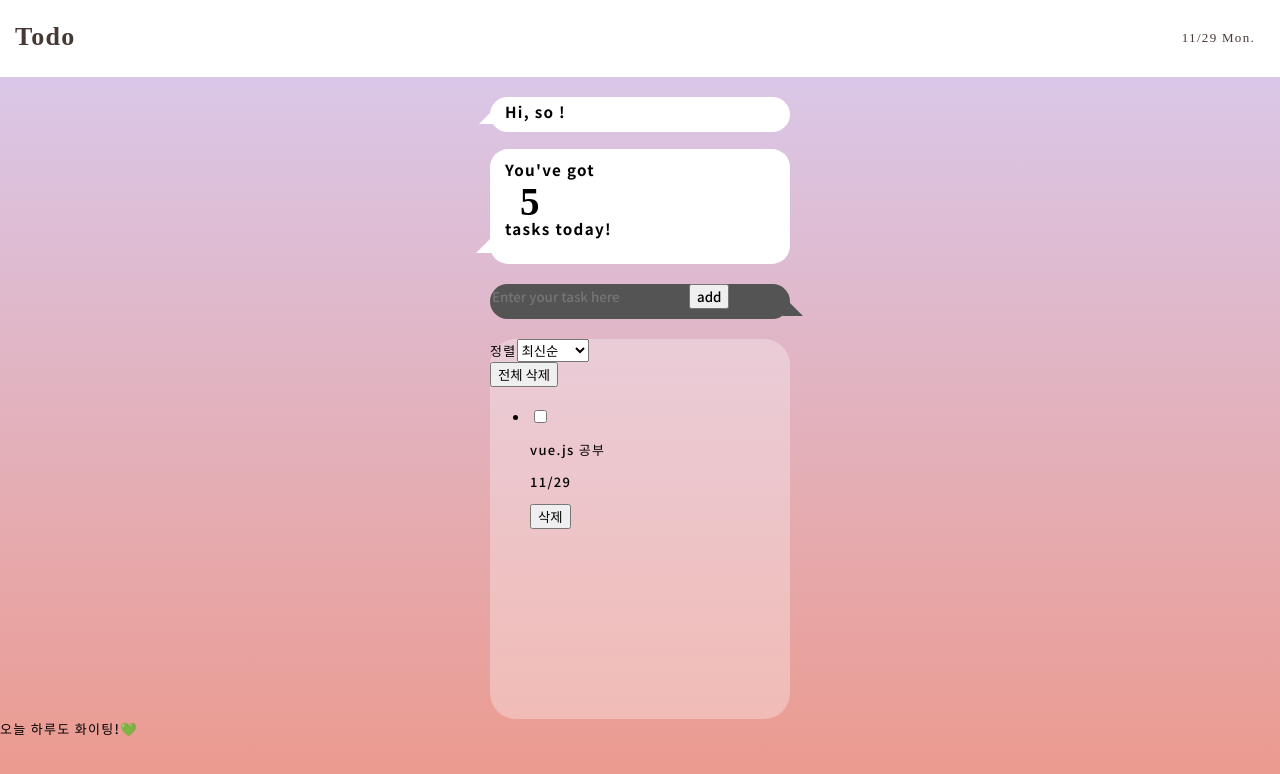
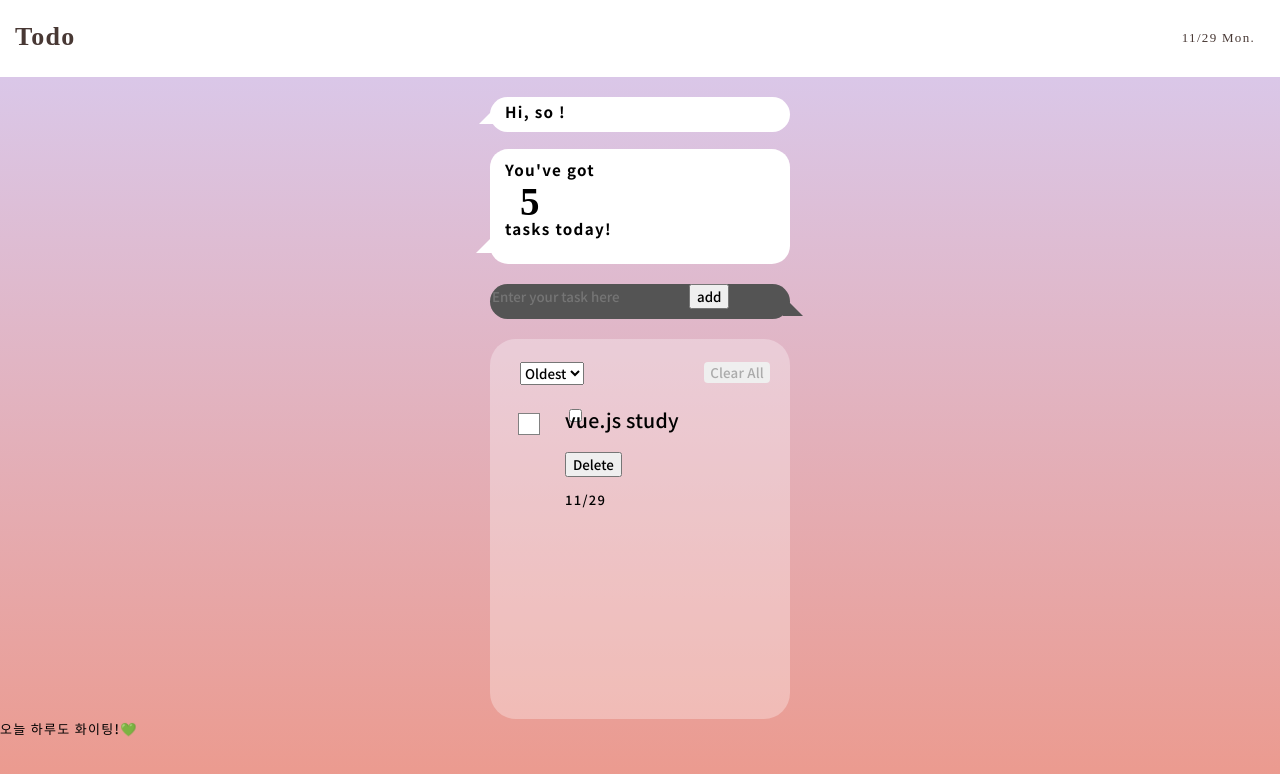
Before and after one commit to so-log/2022, a Vue app: page / in a window 1280 px wide. Shown: the top 774 px of the page. Built offline with nearby package versions, Linux system fonts and the light colour scheme; some icons are missing; a web font is replaced by a local one.

Commit message:
list부분 css 수정중

```diff
--- a/public/css/style.css
+++ b/public/css/style.css
@@ -5,6 +5,7 @@
     box-sizing: border-box;
     outline: none;
     font-family: 'Noto Sans KR', sans-serif;
+    list-style: none;
 }
 
 html {
@@ -164,3 +165,100 @@ input{
     height: 380px;
     background-color: rgba( 255, 255, 255, 0.3 );
 }
+
+/* Controller */
+.blind {
+    display: none;
+}
+
+.select {
+    position: relative;
+    top: 23px;
+    left: 30px;
+}
+
+button.clear {
+    float: right;
+    position: relative;
+    right: 20px;
+    border: 0px;
+    border-radius: 0.3rem;
+    /* font-size: 10px; */
+    letter-spacing: 0.014rem;
+    /* font-size: 1.4rem; */
+    color: #ababab;
+    transition: color 0.2s;
+}
+
+button.clear:hover{
+    color: #8e8e8e;
+}
+
+/* List */
+/* 수정해나가기 */
+.list {
+    position: relative;
+    margin-top: 40px;
+    margin-left: -30px;
+}
+
+input #list_item {
+    /* display: none; */
+}
+
+.list_item {
+    position: relative;
+    width: 100%;
+    padding: 0 1rem 0 5rem;
+    /* background-color: #fff;
+    border-radius: 4px; */
+}
+
+.list__text {
+    color: #bababa;
+    text-decoration: line-through;
+}
+
+.list_item label {
+    padding: 1.6rem 0;
+    font-size: 1.5rem;
+    line-height: 1.24;
+    letter-spacing: 0.017rem;
+    cursor: pointer;
+}
+
+.list_item label:before {
+    position: absolute;
+    top: 10%;
+    left: 1.4rem;
+    display: block;
+    width: 1.5rem;
+    height: 1.5rem;
+    border: solid 1px #818181;
+    background-color: #ffffff;
+    content: "";
+    cursor: pointer;
+}
+
+/* 다음 네모 박스 */
+.list_item label:after {
+    position: absolute;
+    display: block;
+    top: 10%;
+    left: 1.4rem;
+    width: 1.5rem;
+    height: 1.5rem;
+    border: solid 1px #818181;
+    background-color: #ffffff;
+    content: "";
+    cursor: pointer;
+}
+
+.list_text {
+    margin-top: -1.4rem;
+    position: relative;
+    width: 100%;
+    text-overflow: ellipsis;
+    overflow: hidden;
+    white-space: nowrap;
+}
--- a/src/components/TodoList.vue
+++ b/src/components/TodoList.vue
@@ -2,23 +2,25 @@
     <div class="todoMain op main">
         <div class="controller main">
         <div class="select">
-            <label for="order">정렬</label>
+            <label class="blind" for="order">Order</label>
             <select name="order" id="order" class="selectbox" >
-                <option value="date-asc">최신순</option>
-                <option value="date-">오래된순</option>
+                <option value="date-asc">Oldest</option>
+                <option value="date-desc">Latest</option>
             </select>
         </div>
-        <button class="clear">전체 삭제</button>
+        <button class="clear">Clear All</button>
         </div>
         <ul class="list main">
             <li class="list_item">
                 <!-- 할일 리스트 -->
-                <input type="checkbox" id="list_item-1" />
-                <label for="list_item-1">
-                    <p class="list_text">vue.js 공부</p>
+                <input type="checkbox" id="list_item" />
+                <label for="list_item" class="list_label">
+                    <p class="list_text">vue.js study</p>
                 </label>
+                <div class="list_right">
+                    <button class="list_delete">Delete</button>
                     <p class="list_date">11/29</p>
-                    <button class="list_delete">삭제</button>
+                </div>
             </li>
         </ul>
     </div>
```
